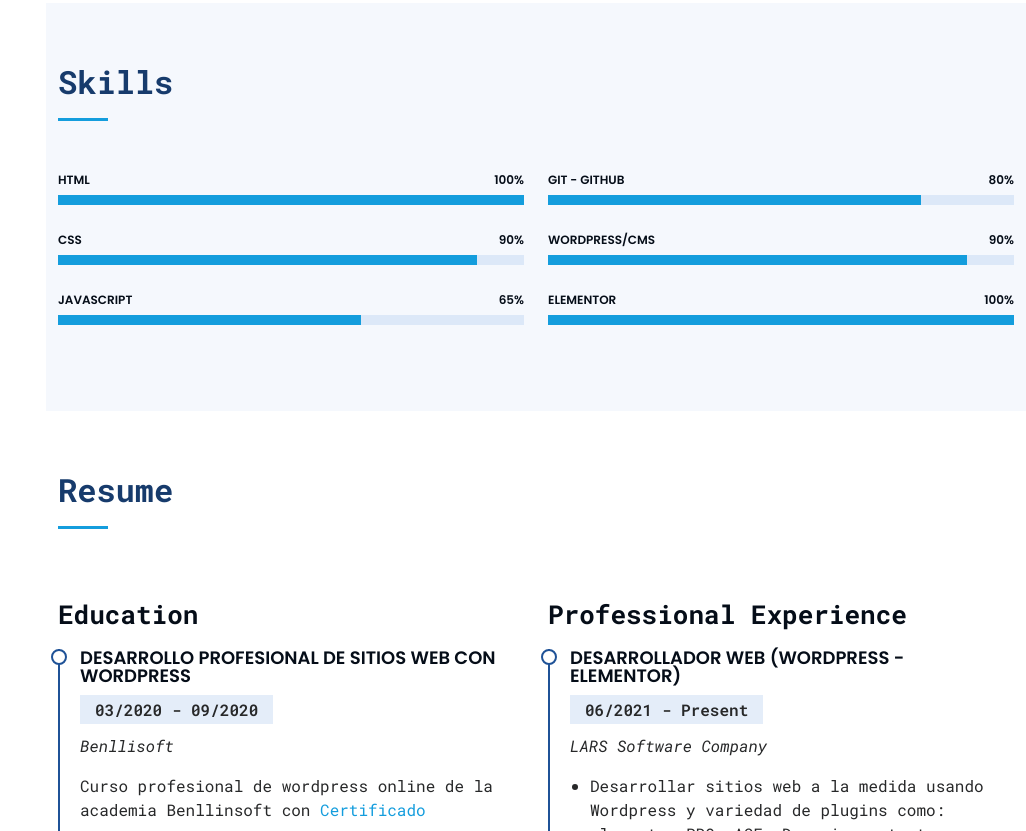
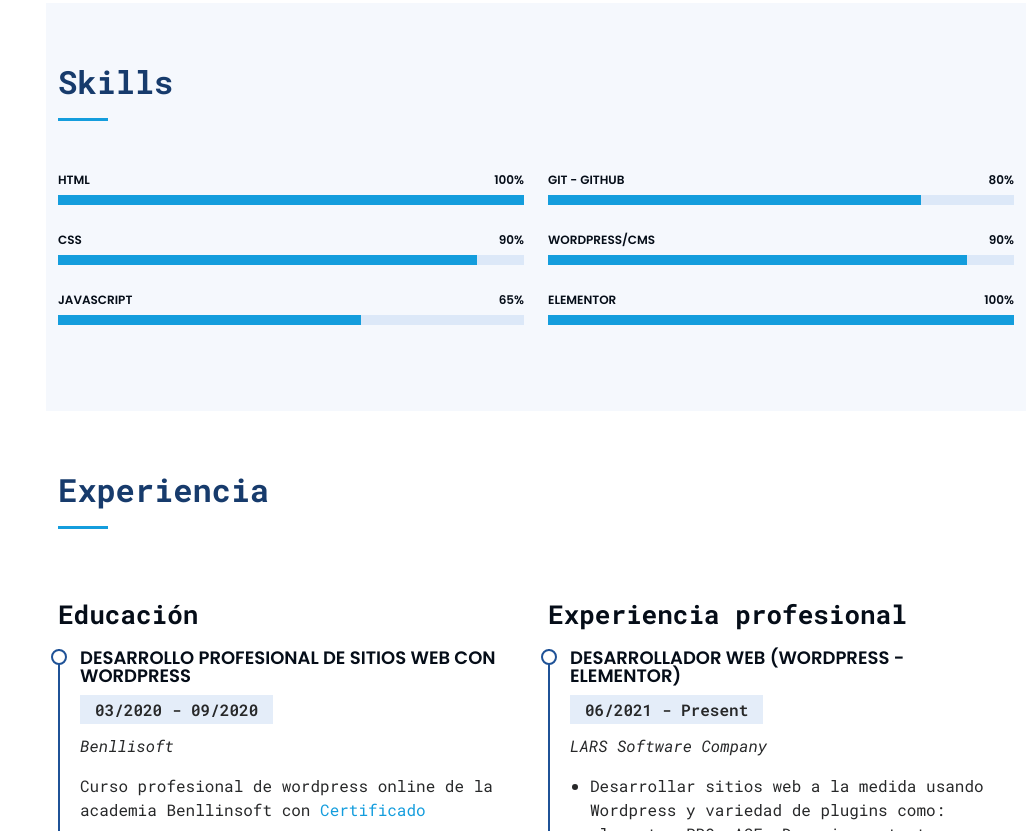
Before and after one commit to miguelvargas027/mysite, a plain HTML site: page index.html in a window 1280 px wide. Shown: the part 1577-2408 px from the top of the page, without its empty margins (254-1280 px from the left). Drawn offline with Linux system fonts and the light colour scheme.

Commit message:
cambios titulos

```diff
--- a/index.html
+++ b/index.html
@@ -124,7 +124,7 @@
       <div class="container">
 
         <div class="section-title">
-          <h2>About</h2>
+          <h2>Sobre mí</h2>
           <p>Hola, soy Miguel, Apasionado por el desarrollo web con enfoque en WordPress. Dedique gran parte de mi vida en el soporte técnico y reparación de equipos informáticos, lo que me ha dado una sólida base técnica y habilidades paran resolver problemas. Sigo comprometido con el aprendizaje continuo y la mejora de mis habilidades en desarrollo.</p>
         </div>
 
@@ -234,14 +234,14 @@
       <div class="container">
 
         <div class="section-title">
-          <h2>Resume</h2>
+          <h2>Experiencia</h2>
           <!-- <p>Magnam dolores commodi suscipit. Necessitatibus eius consequatur ex aliquid fuga eum quidem. Sit sint consectetur velit. Quisquam quos quisquam cupiditate. Et nemo qui impedit suscipit alias ea. Quia fugiat sit in iste officiis commodi quidem hic quas.</p> -->
         </div>
 
         <div class="row">
           <div class="col-lg-6" data-aos="fade-up">
 
-            <h3 class="resume-title">Education</h3>
+            <h3 class="resume-title">Educación</h3>
             <div class="resume-item">
               <h4>Desarrollo profesional de sitios web con WordPress</h4>
               <h5>03/2020 - 09/2020</h5>
@@ -262,7 +262,7 @@
             </div>
           </div>
           <div class="col-lg-6" data-aos="fade-up" data-aos-delay="100">
-            <h3 class="resume-title">Professional Experience</h3>
+            <h3 class="resume-title">Experiencia profesional</h3>
             <div class="resume-item">
               <h4>Desarrollador Web (WordPress - Elementor) </h4>
               <h5>06/2021 - Present</h5>
```
